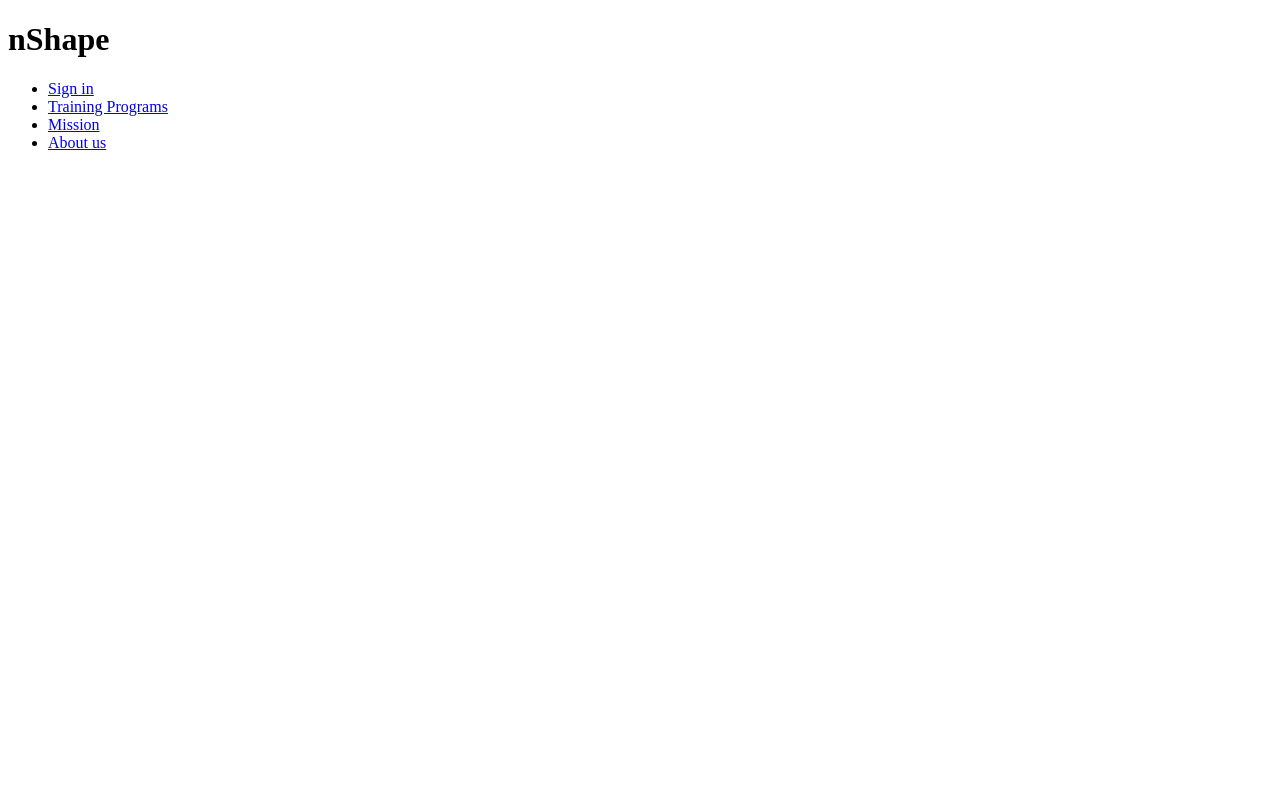
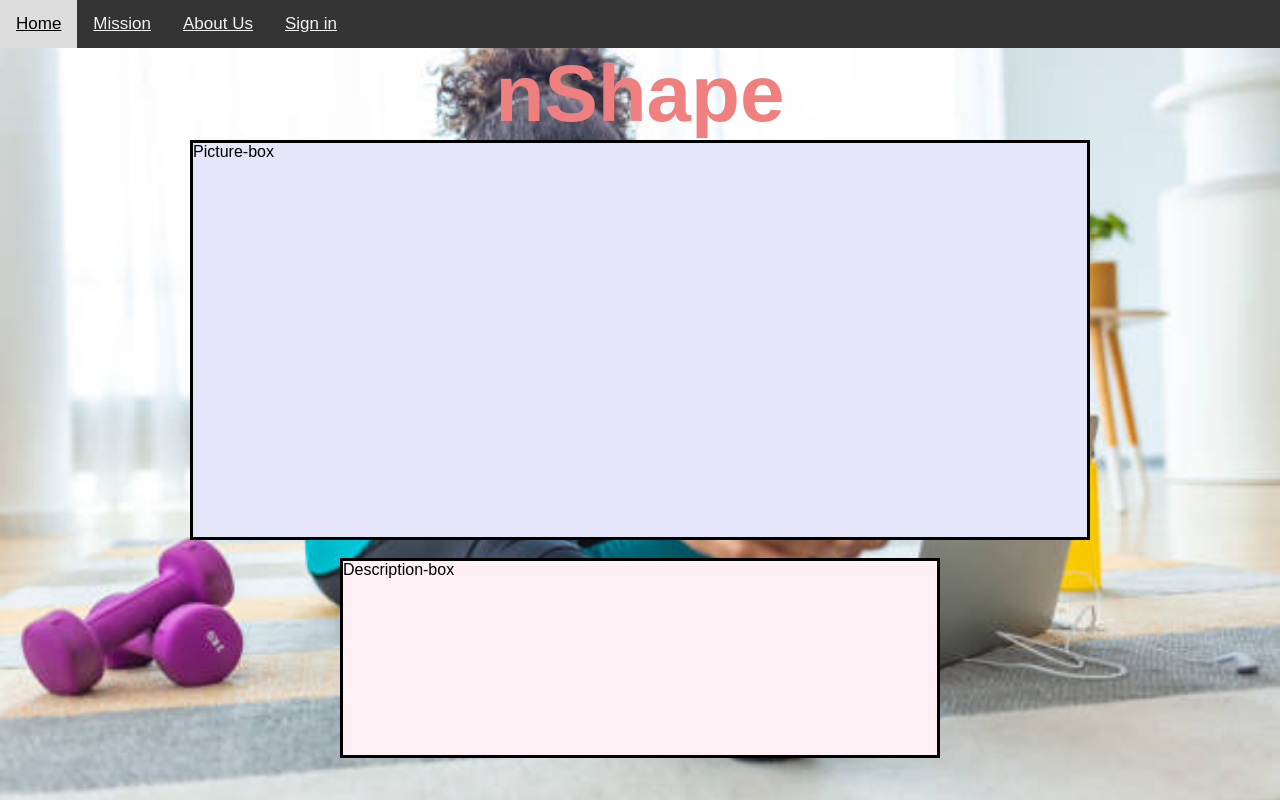
Before and after one commit to shevaughn98/nShape, a plain HTML site: page index.html in a window 1280 px wide. Drawn offline with Linux system fonts and the light colour scheme.

Commit message:
homepage

```diff
--- a/index.html
+++ b/index.html
@@ -5,21 +5,31 @@
     <meta http-equiv="X-UA-Compatible" content="IE=edge">
     <meta name="viewport" content="width=device-width, initial-scale=1.0">
     <title>nShape</title>
-    <linkrel="stylesheet" href="styles.css">
+    <link rel="stylesheet" href="style.css">
 </head>
 <body>
-    <h1>nShape</h1>
     <div>
-        <ul class="navbar-nav hidden-xs col-sm-11">
-            <li><a href="#">Sign in</a></li>
-            <li><a href="#">Training Programs</a></li>
-            <li><a href="#">Mission</a></li>
-            <li><a href="#">About us</a></li>
+        <ul class="topnav">
+            <a href="#">Home</a>
+            <a href="#">Mission</a>
+            <a href="#">About Us</a>
+            <a href="#">Sign in</a>
         </ul>
     </div>
-    <div id="container-1">
 
-
+    <h1>nShape</h1>
+<section class="container-a">
+    <div class="box-1">
+        <div class="picture-box">Picture-box</div>
     </div>
+    </section
+    <br>
+    <br>
+<section class="container-b">
+    <div class="box-2">
+    <p> Description-box</p>
+    </div>
+</section>
+<script src="index.js" ></script>
 </body>
 </html>
--- a/style.css
+++ b/style.css
@@ -0,0 +1,58 @@
+*{
+    box-sizing: border-box;
+    font-family:'Montserrat Alternates', sans-serif;
+    margin: 0;
+    padding: 0;
+}
+body{
+    background-image:url(exercise-2.jpeg);
+    background-repeat:no-repeat;
+    background-size:cover;
+}
+.topnav {
+    overflow: hidden;
+    background-color: #333;
+  }
+
+  .topnav a {
+    float: left;
+    color: #f2f2f2;
+    text-align: center;
+    padding: 14px 16px;
+    font-size: 17px;
+  }
+
+  .topnav a:hover {
+    background-color: #ddd;
+    color: black;
+  }
+
+h1{
+display: flex;
+justify-content: center;
+font-size: 80px;
+color:lightcoral;
+}
+
+.container-a{
+display: flex;
+justify-content: center;
+}
+
+.container-b{
+    display: flex;
+    justify-content: center;
+    }
+
+.box-1 {
+    background-color:lavender;
+    width:900px;
+    height: 400px;
+    border:3px solid;
+}
+.box-2 {
+    width:600px;
+    height:200px;
+    border:3px solid;
+    background-color:lavenderblush;
+}
```
Also changed, not shown: exercise-2.jpeg (added), exercises.jpeg (added).
